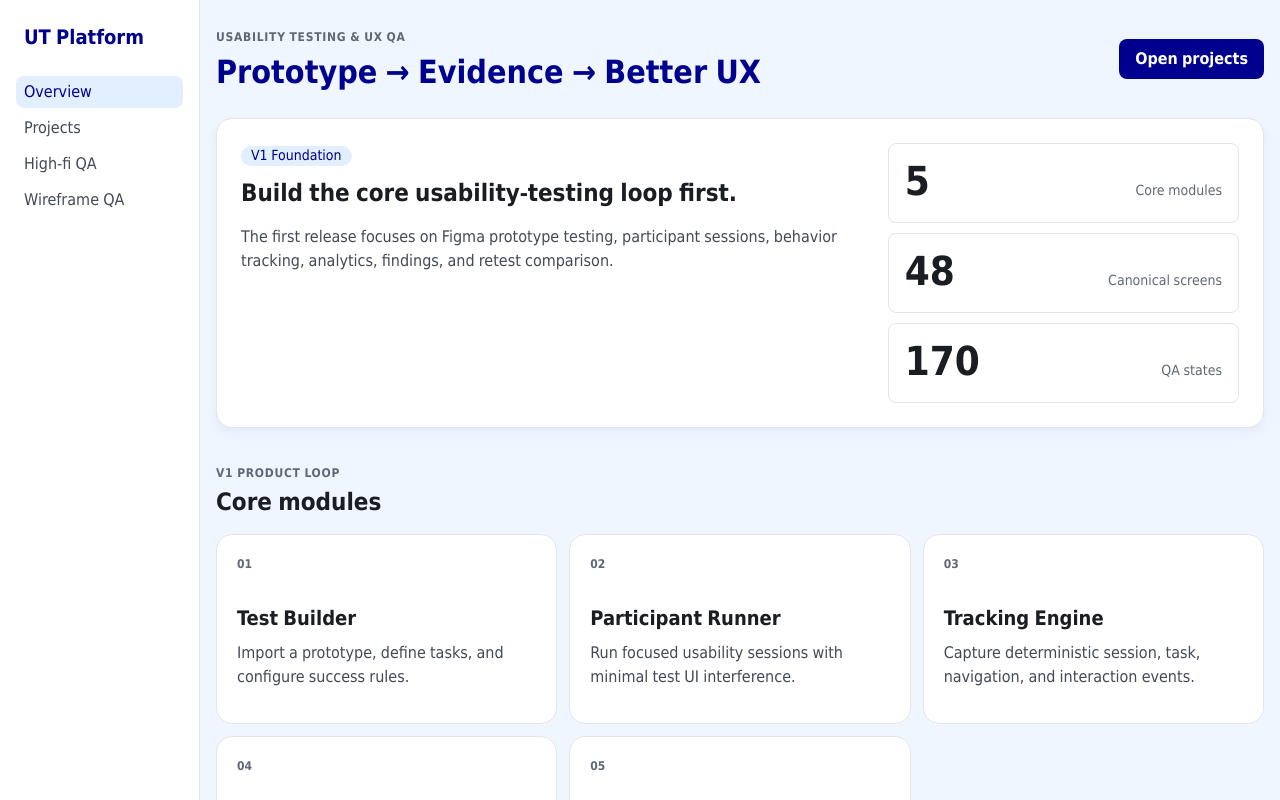
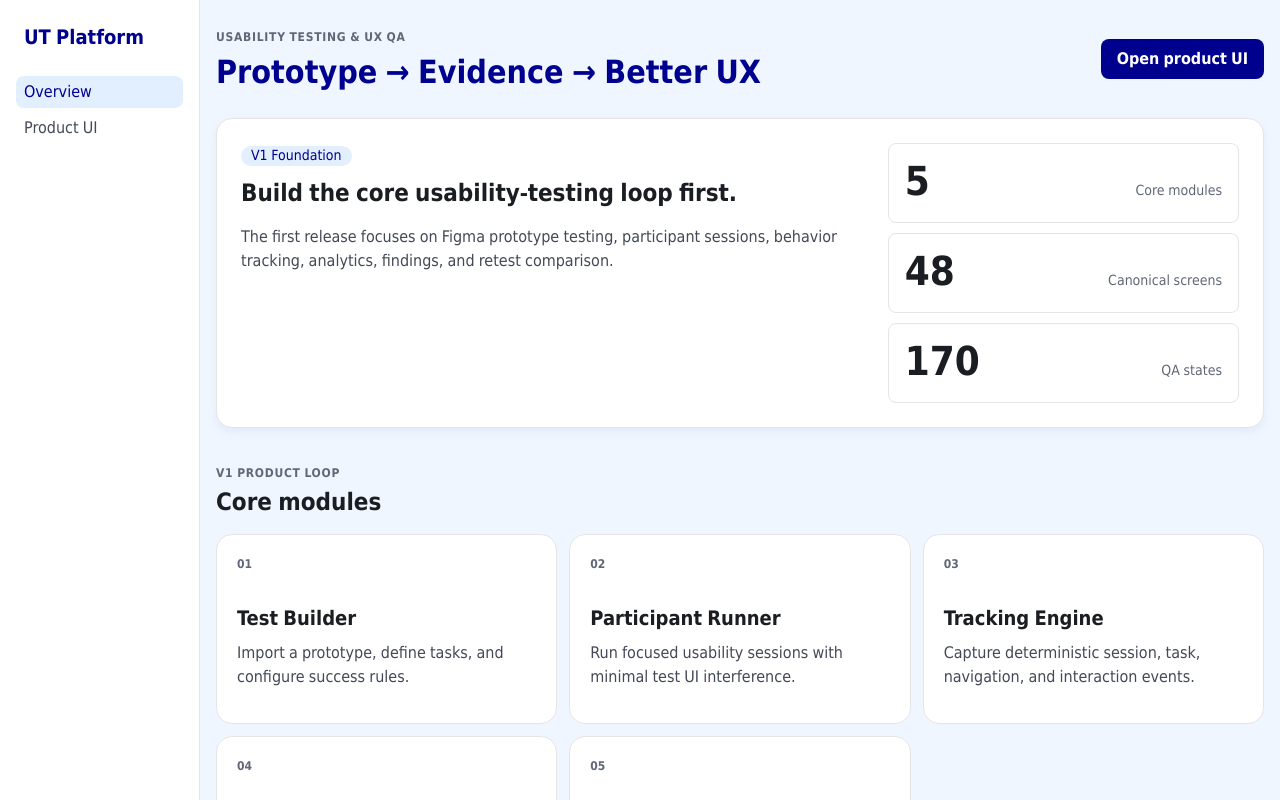
Before and after one commit to kreecrypto/Usability-Testing-Platform, a Next.js app: page / in a window 1280 px wide. Shown: the top 800 px of the page. Built offline with nearby package versions, Linux system fonts and the light colour scheme.

Commit message:
ux: defer researcher login entry points

```diff
--- a/src/app/page.tsx
+++ b/src/app/page.tsx
@@ -22,9 +22,7 @@ const modules = [
 ];
 
 const reviewLinks = [
-  { label: "Projects", href: "/projects" },
-  { label: "High-fi QA", href: "/high-fi" },
-  { label: "Wireframe QA", href: "/wireframes" },
+  { label: "Product UI", href: "/high-fi" },
 ];
 
 export default function Home() {
@@ -46,7 +44,7 @@ export default function Home() {
             <p className="eyebrow">Usability Testing & UX QA</p>
             <h1>Prototype → Evidence → Better UX</h1>
           </div>
-          <a className="primaryButton" href="/projects">Open projects</a>
+          <a className="primaryButton" href="/high-fi">Open product UI</a>
         </header>
 
         <section id="overview" className="heroCard">
```
